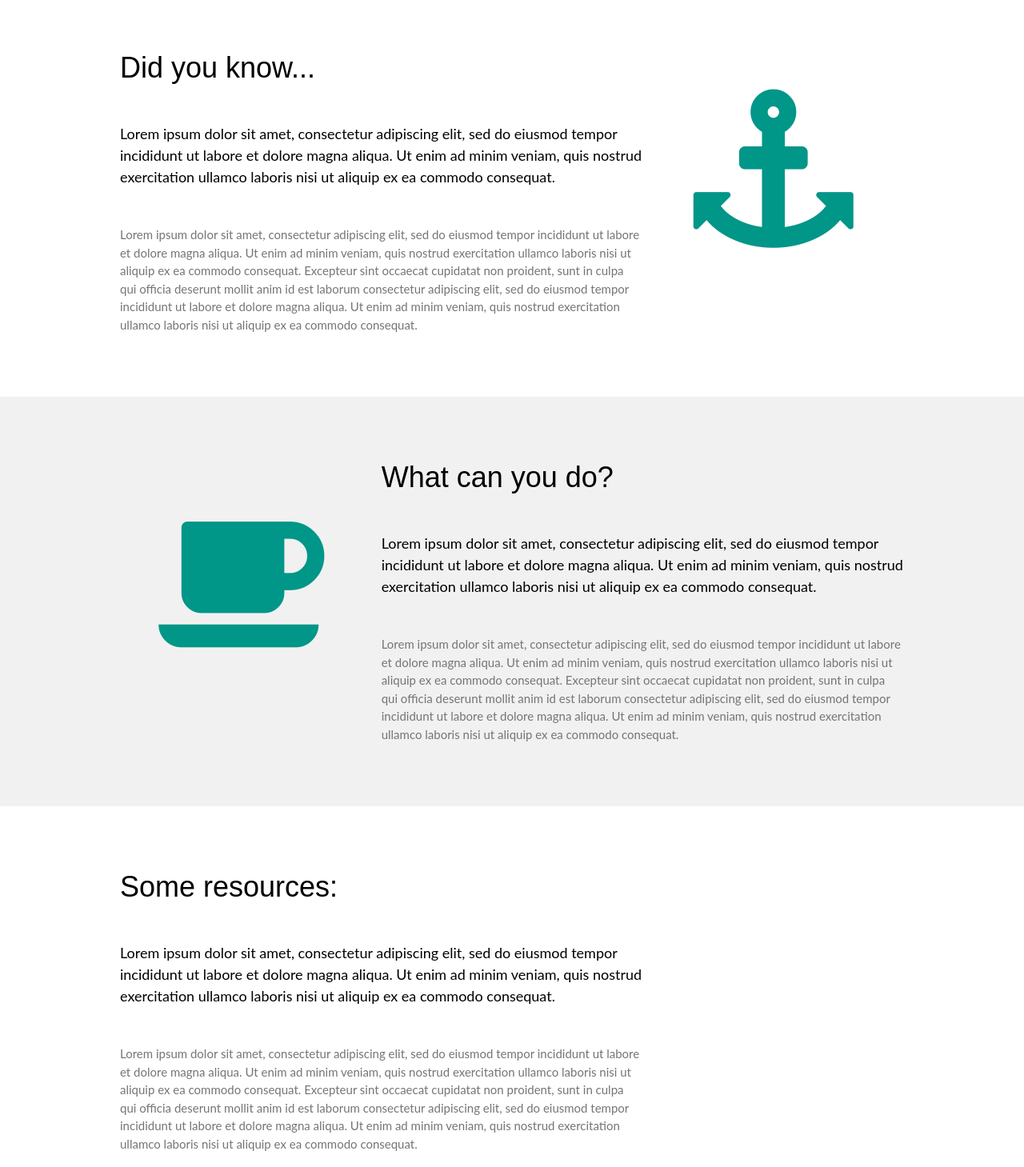
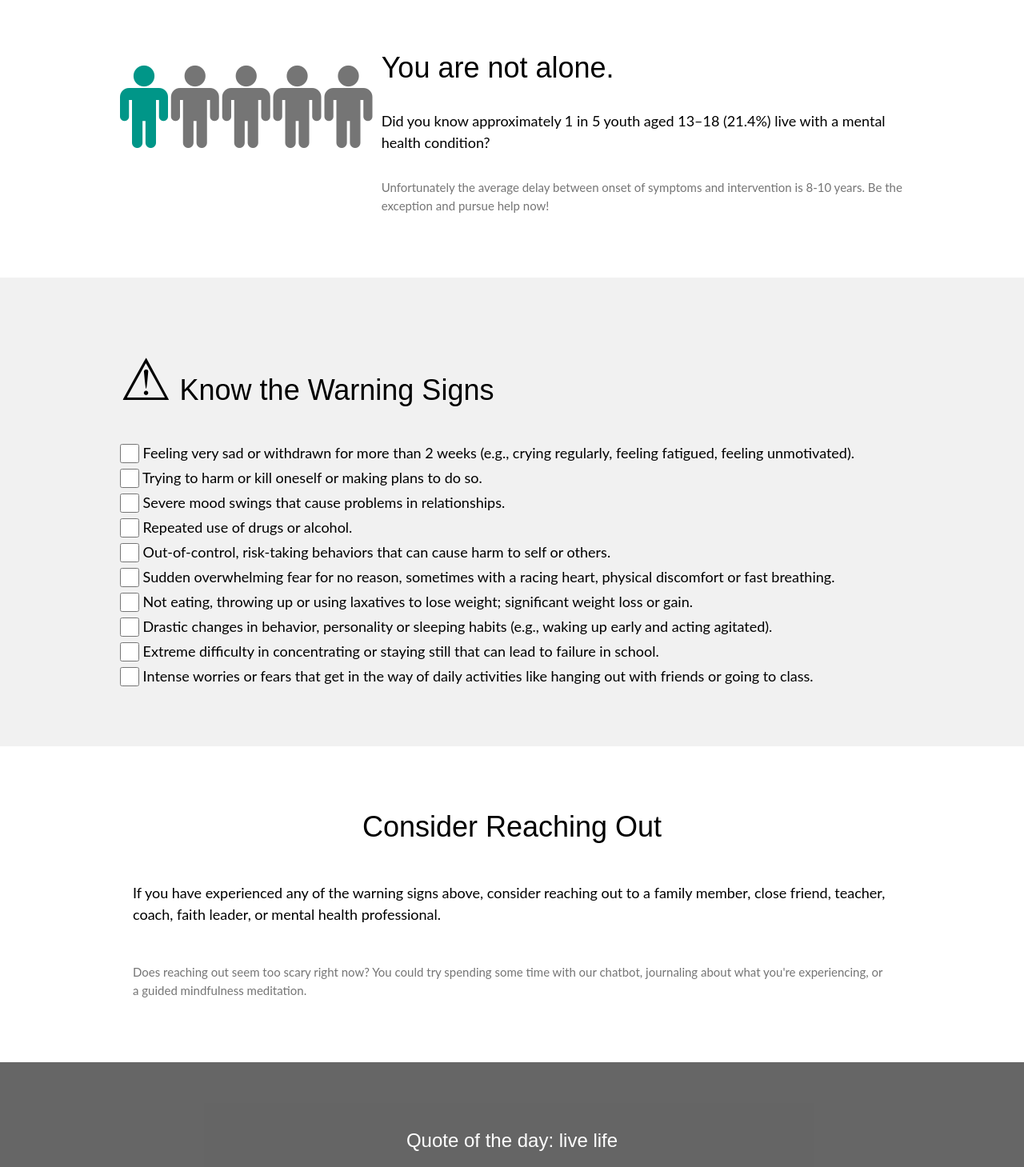
Before and after one commit to knorms/serene, a plain HTML site: page home.html in a window 1280 px wide. Shown: the part 400-1859 px from the top of the page at 80% size. Drawn offline with Linux system fonts and the light colour scheme.

Commit message:
added more content to home page

```diff
--- a/home.html
+++ b/home.html
@@ -19,7 +19,7 @@ body,h1,h2,h3,h4,h5,h6 {font-family: "Lato", sans-serif}
     <a href="#" class="w3-bar-item w3-button w3-padding-large w3-white">Home</a>
     <a href="#healthstats" class="w3-bar-item w3-button w3-hide-small w3-padding-large w3-hover-white">Health Stats</a>
     <a href="#whatdo" class="w3-bar-item w3-button w3-hide-small w3-padding-large w3-hover-white">What you can do</a>
-    <a href="#resources" class="w3-bar-item w3-button w3-hide-small w3-padding-large w3-hover-white">Additional Resources</a>
+    <a href="#resources" class="w3-bar-item w3-button w3-hide-small w3-padding-large w3-hover-white">Resources</a>
   </div>
 
   <!-- Navbar on small screens -->
@@ -39,53 +39,54 @@ body,h1,h2,h3,h4,h5,h6 {font-family: "Lato", sans-serif}
 <!-- First Grid -->
 <div class="w3-row-padding w3-padding-64 w3-container" id="healthstats">
   <div class="w3-content">
+    <div class="w3-third w3-left-align">
+      <i class="fa fa-male w3-padding-32 w3-text-teal" aria-hidden="true" style="font-size: 7em;"></i>
+        <i class="fa fa-male w3-padding-16 w3-text-grey" aria-hidden="true" style="font-size: 7em;"></i>
+        <i class="fa fa-male w3-padding-16 w3-text-grey" aria-hidden="true" style="font-size: 7em;"></i>
+        <i class="fa fa-male w3-padding-16 w3-text-grey" aria-hidden="true" style="font-size: 7em;"></i>
+        <i class="fa fa-male w3-padding-16 w3-text-grey" aria-hidden="true" style="font-size: 7em;"></i>
+
+    </div>
     <div class="w3-twothird">
-      <h1>Did you know...</h1>
-      <h5 class="w3-padding-32">Lorem ipsum dolor sit amet, consectetur adipiscing elit, sed do eiusmod tempor incididunt ut labore et dolore magna aliqua. Ut enim ad minim veniam, quis nostrud exercitation ullamco laboris nisi ut aliquip ex ea commodo consequat.</h5>
+      <h1>You are not alone.</h1>
+      <h5 class="w3-padding-16">Did you know approximately 1 in 5 youth aged 13–18 (21.4%) live with a mental health condition?</h5>
 
-      <p class="w3-text-grey">Lorem ipsum dolor sit amet, consectetur adipiscing elit, sed do eiusmod tempor incididunt ut labore et dolore magna aliqua. Ut enim ad minim veniam, quis nostrud exercitation ullamco laboris nisi ut aliquip ex ea commodo consequat. Excepteur sint
-        occaecat cupidatat non proident, sunt in culpa qui officia deserunt mollit anim id est laborum consectetur adipiscing elit, sed do eiusmod tempor incididunt ut labore et dolore magna aliqua. Ut enim ad minim veniam, quis nostrud exercitation ullamco
-        laboris nisi ut aliquip ex ea commodo consequat.</p>
+      <p class="w3-text-grey">Unfortunately the average delay between onset of symptoms and intervention is 8-10 years. Be the exception and pursue help now!</p>
     </div>
 
-    <div class="w3-third w3-center">
-      <i class="fa fa-anchor w3-padding-64 w3-text-teal"></i>
-    </div>
   </div>
 </div>
 
 <!-- Second Grid -->
 <div class="w3-row-padding w3-light-grey w3-padding-64 w3-container" id="whatdo">
   <div class="w3-content">
-    <div class="w3-third w3-center">
-      <i class="fa fa-coffee w3-padding-64 w3-text-teal w3-margin-right"></i>
+    <div class="w3-cell-row">
+        <h1><span style="font-size: 2em">&#9888;</span> Know the Warning Signs</h1>
     </div>
-
-    <div class="w3-twothird">
-      <h1>What can you do?</h1>
-      <h5 class="w3-padding-32">Lorem ipsum dolor sit amet, consectetur adipiscing elit, sed do eiusmod tempor incididunt ut labore et dolore magna aliqua. Ut enim ad minim veniam, quis nostrud exercitation ullamco laboris nisi ut aliquip ex ea commodo consequat.</h5>
-
-      <p class="w3-text-grey">Lorem ipsum dolor sit amet, consectetur adipiscing elit, sed do eiusmod tempor incididunt ut labore et dolore magna aliqua. Ut enim ad minim veniam, quis nostrud exercitation ullamco laboris nisi ut aliquip ex ea commodo consequat. Excepteur sint
-        occaecat cupidatat non proident, sunt in culpa qui officia deserunt mollit anim id est laborum consectetur adipiscing elit, sed do eiusmod tempor incididunt ut labore et dolore magna aliqua. Ut enim ad minim veniam, quis nostrud exercitation ullamco
-        laboris nisi ut aliquip ex ea commodo consequat.</p>
-    </div>
+      <div class=".w3-cell-row">
+            <h5><form> <input class="w3-check" type="checkbox" name="love" value="love"><label for="love"> Feeling very sad or withdrawn for more than 2 weeks (e.g., crying regularly, feeling fatigued, feeling unmotivated).</label> </form>
+            <form> <input class="w3-check" type="checkbox" name="love" value="love"><label for="love"> Trying to harm or kill oneself or making plans to do so.</label> </form>
+            <form> <input class="w3-check" type="checkbox" name="love" value="love"><label for="love"> Severe mood swings that cause problems in relationships.</label> </form>
+            <form> <input class="w3-check" type="checkbox" name="love" value="love"><label for="love"> Repeated use of drugs or alcohol.</label> </form>
+            <form> <input class="w3-check" type="checkbox" name="love" value="love"><label for="love"> Out-of-control, risk-taking behaviors that can cause harm to self or others.</label> </form>
+            <form> <input class="w3-check" type="checkbox" name="love" value="love"><label for="love"> Sudden overwhelming fear for no reason, sometimes with a racing heart, physical discomfort or fast breathing.</label> </form>
+            <form> <input class="w3-check" type="checkbox" name="love" value="love"><label for="love"> Not eating, throwing up or using laxatives to lose weight; significant weight loss or gain.</label> </form>
+            <form> <input class="w3-check" type="checkbox" name="love" value="love"><label for="love"> Drastic changes in behavior, personality or sleeping habits (e.g., waking up early and acting agitated).</label> </form>
+            <form> <input class="w3-check" type="checkbox" name="love" value="love"><label for="love"> Extreme difficulty in concentrating or staying still that can lead to failure in school.</label> </form>
+            <form> <input class="w3-check" type="checkbox" name="love" value="love"><label for="love"> Intense worries or fears that get in the way of daily activities like hanging out with friends or going to class.</label> </form>
+            </h5>
+        </div>
   </div>
 </div>
 
 <!-- Third Grid -->
 <div class="w3-row-padding w3-padding-64 w3-container" id="resources">
   <div class="w3-content">
-    <div class="w3-twothird">
-      <h1>Some resources:</h1>
-      <h5 class="w3-padding-32">Lorem ipsum dolor sit amet, consectetur adipiscing elit, sed do eiusmod tempor incididunt ut labore et dolore magna aliqua. Ut enim ad minim veniam, quis nostrud exercitation ullamco laboris nisi ut aliquip ex ea commodo consequat.</h5>
+    <div class="w3-container">
+      <h1 class="w3-center">Consider Reaching Out</h1>
+      <h5 class="w3-padding-32"> If you have experienced any of the warning signs above, consider reaching out to a family member, close friend, teacher, coach, faith leader, or mental health professional.</h5>
 
-      <p class="w3-text-grey">Lorem ipsum dolor sit amet, consectetur adipiscing elit, sed do eiusmod tempor incididunt ut labore et dolore magna aliqua. Ut enim ad minim veniam, quis nostrud exercitation ullamco laboris nisi ut aliquip ex ea commodo consequat. Excepteur sint
-        occaecat cupidatat non proident, sunt in culpa qui officia deserunt mollit anim id est laborum consectetur adipiscing elit, sed do eiusmod tempor incididunt ut labore et dolore magna aliqua. Ut enim ad minim veniam, quis nostrud exercitation ullamco
-        laboris nisi ut aliquip ex ea commodo consequat.</p>
-    </div>
-
-    <div class="w3-third w3-center">
-      <i class="fa fa-hospital w3-padding-64 w3-text-teal"></i>
+      <p class="w3-text-grey">Does reaching out seem too scary right now? You could try spending some time with our chatbot, journaling about what you're experiencing, or a guided mindfulness meditation.</p>
     </div>
   </div>
 </div>
```
